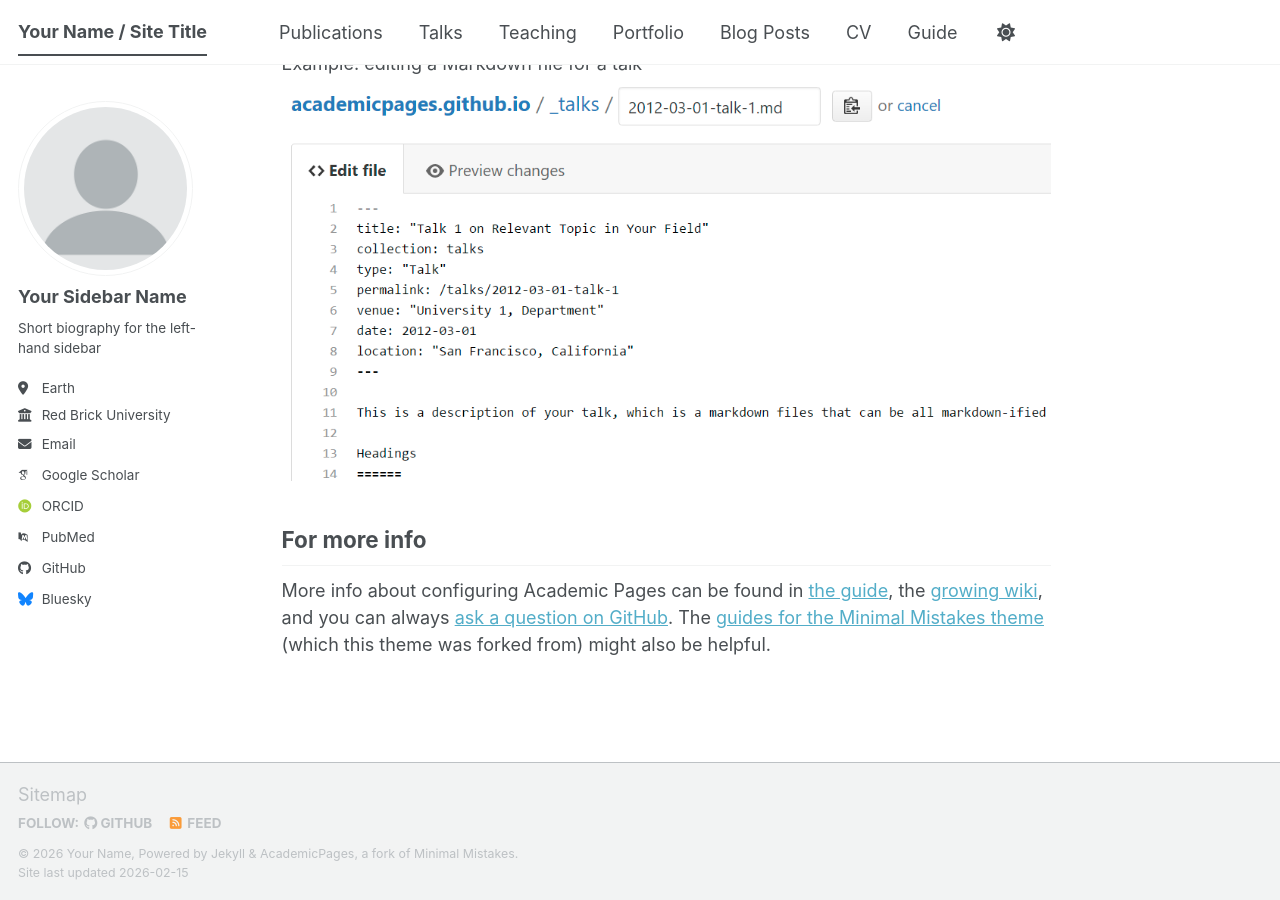
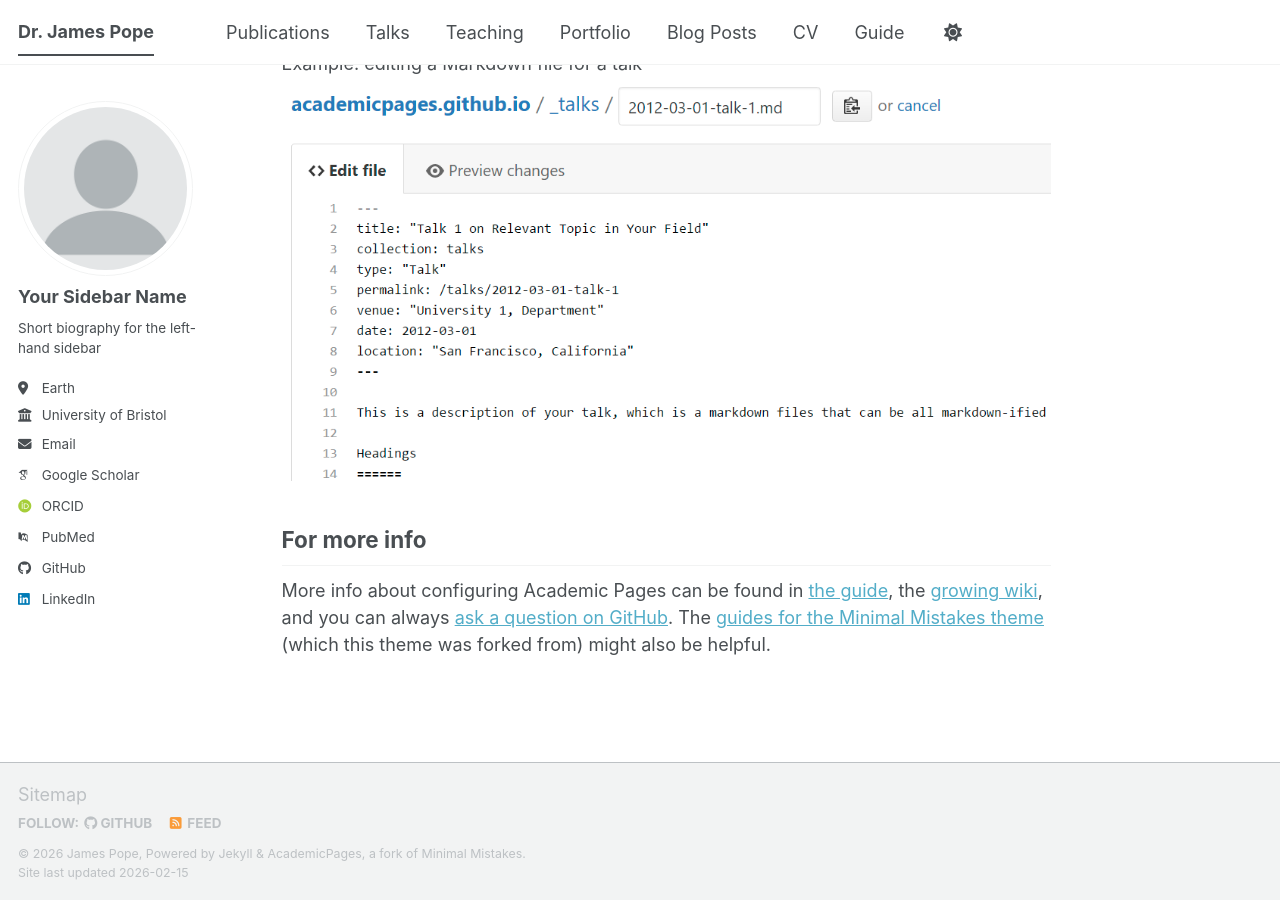
Before and after one commit to jpope8/jpope8.github.io, a Jekyll site: the page built from _pages/about.md, in a window 1280 px wide and 900 px high, scrolled down 2720 px. Built offline with Jekyll 4.4.1, drawn with Linux system fonts in a browser that asks for light colours; some web fonts are replaced; a script bundle is joined from its source files by our own code; library files that are not in the unit come from our copies.

Commit message:
Minor updates

```diff
--- a/_config.yml
+++ b/_config.yml
@@ -9,12 +9,13 @@
 # Basic Site Settings
 locale                   : "en-US"
 site_theme               : "default" # The available themes options are "default", "air", "sunrise", "mint", "dirt" and "contrast"
-title                    : "Your Name / Site Title"
+title                    : "Dr. James Pope"
 title_separator          : "-"
-name                     : &name "Your Name"
-description              : &description "Your Name's academic portfolio"   # Update this with a general description of your site, this is the default if not overridden by a page
-url                      : https://academicpages.github.io # The base hostname & protocol for your site e.g. "https://[your GitHub username].github.io",
-                                                           # or if you already have some other page hosted on Github then use "https://[your GitHub username].github.io/[Your Repo Name]"
+name                     : &name "James Pope"
+# Update this with a general description of your site, this is the default if not overridden by a page
+description              : &description "Senior Lecturer in Data Science | AI/ML | IoT | Cybersecurity | Digital Health"
+url                      : "https://jpope8.github.io" # The base hostname & protocol for your site e.g. "https://[your GitHub username].github.io",
+                                                      # or if you already have some other page hosted on Github then use "https://[your GitHub username].github.io/[Your Repo Name]"
 baseurl                  : "" # the subpath of your site, e.g. "/blog"
 repository               : "academicpages/academicpages.github.io"
 
@@ -28,20 +29,20 @@ author:
   pronouns         : # example: "she/her"
   bio              : "Short biography for the left-hand sidebar"
   location         : "Earth"
-  employer         : "Red Brick University"
+  employer         : "University of Bristol"
   uri              : # URL
-  email            : "none@example.org"
+  email            : "james.pope@bristol.ac.uk"
 
   # Academic websites
   academia         : # URL
   arxiv            : # URL - Update with the correct link to your profile
-  googlescholar    : "https://scholar.google.com/citations?user=PS_CX0AAAAAJ"
+  googlescholar    : "https://scholar.google.com/citations?user=sO_Jzc8AAAAJ"
   inspire-hep      : # URL
   impactstory      : # URL
-  orcid            : "https://orcid.org/yourorcidurl"
+  orcid            : "https://orcid.org/0000-0003-2656-363X"
   semantic         : # URL
   ssrn             : # URL
-  pubmed           : "https://www.ncbi.nlm.nih.gov/pubmed/?term=john+snow"
+  pubmed           : "https://www.ncbi.nlm.nih.gov/pubmed/?term=james+pope"
   researchgate     : # URL
   scopus           : # URL
   zotero           : # URL
@@ -57,7 +58,7 @@ author:
 
   # Social media
   artstation       : # Username
-  bluesky          : "bsky.app" # Replace this with you Bluesky username
+  bluesky          : # "bsky.app" # Replace this with you Bluesky username
   facebook         : # Username
   flickr           : # Username
   foursquare       : # Username
@@ -66,7 +67,7 @@ author:
   keybase          : # Username
   instagram        : # Username
   lastfm           : # Username
-  linkedin         : # Username
+  linkedin         : jpope8 # Username
   mastodon         : # URL
   medium           : # URL
   pinterest        : # Username
```
